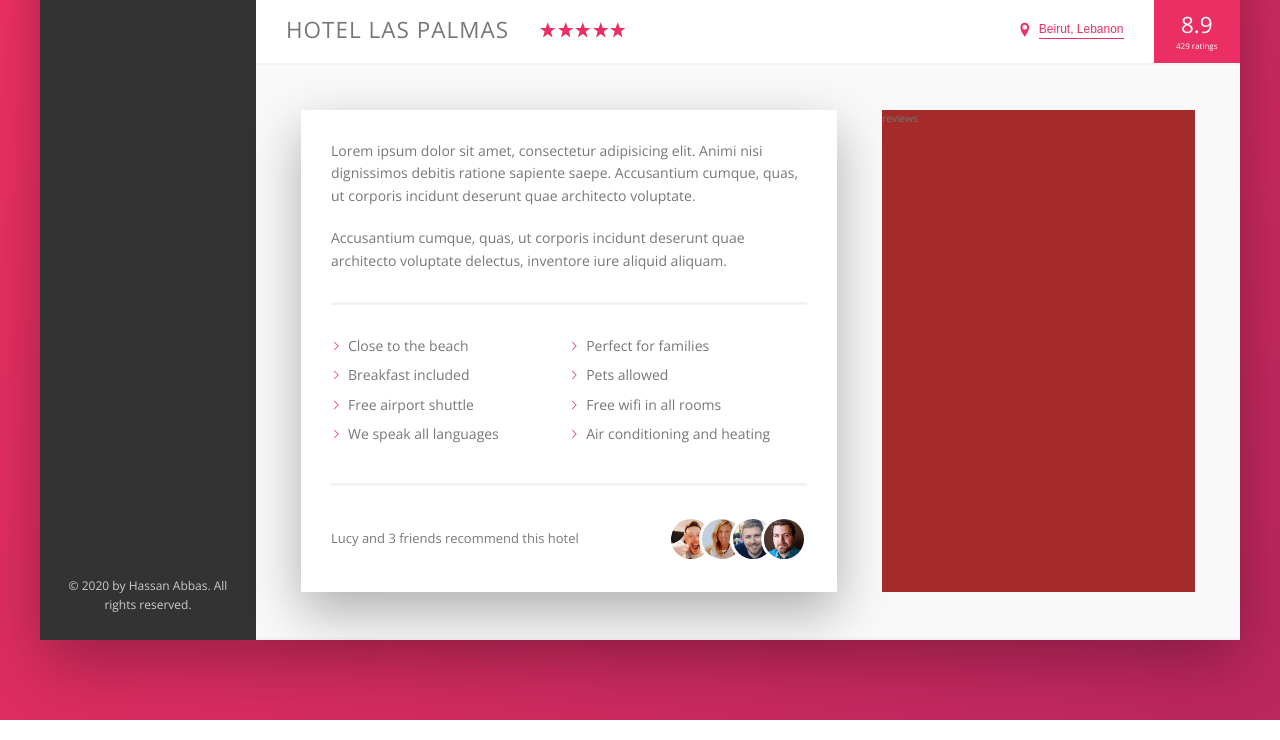
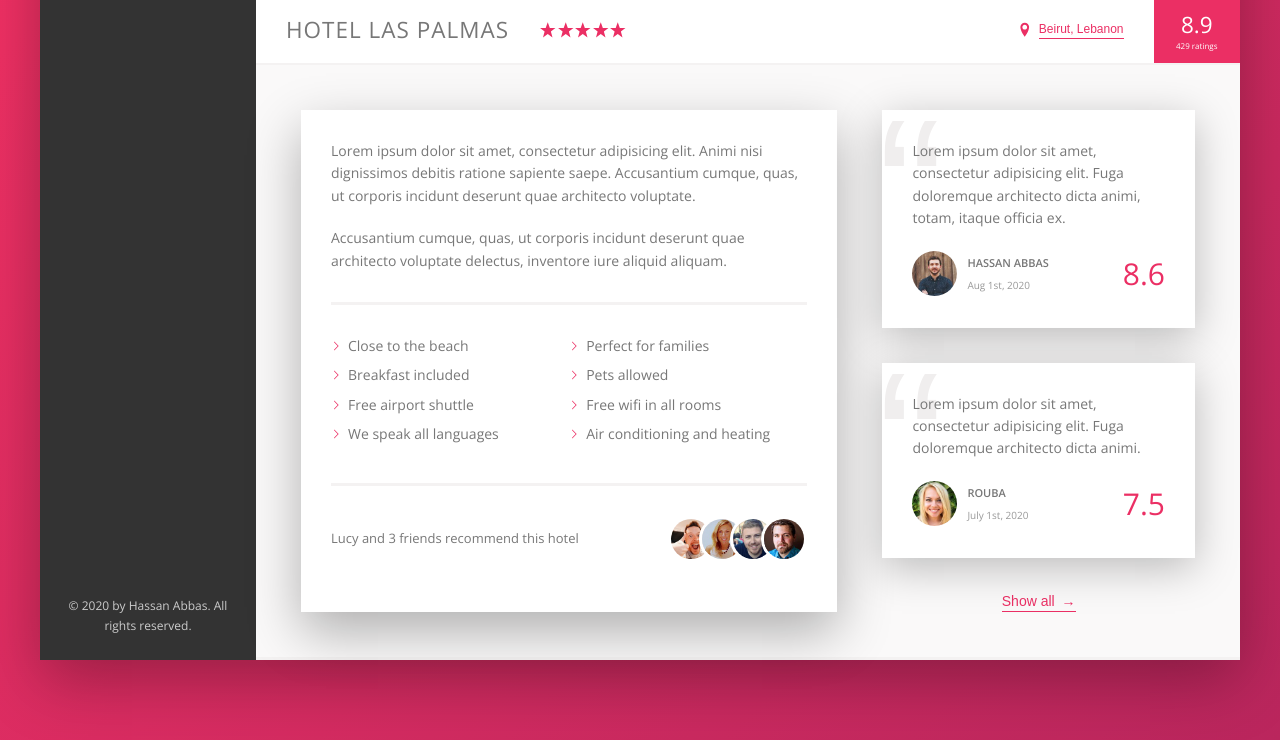
Before and after one commit to HassanAbbas198/Trillo, a website: page index.html in a window 1280 px wide. Shown: the part 538-1278 px from the top of the page. Drawn offline with nearby package versions, Linux system fonts and the light colour scheme.

Commit message:
added user reviews

```diff
--- a/index.html
+++ b/index.html
@@ -204,7 +204,53 @@
 								</div>
 							</div>
 						</div>
-						<div class="user-reviews">reviews</div>
+						<div class="user-reviews">
+							<figure class="review">
+								<blockquote class="review__text">
+									Lorem ipsum dolor sit amet, consectetur adipisicing elit. Fuga
+									doloremque architecto dicta animi, totam, itaque officia ex.
+								</blockquote>
+								<figcaption class="review__user">
+									<img src="img/user-4.jpg" alt="user" class="review__photo" />
+									<div class="review__user-box">
+										<p class="review__user-name">
+											Hassan Abbas
+										</p>
+										<p class="review__user-date">
+											Aug 1st, 2020
+										</p>
+									</div>
+
+									<div class="review__rating">
+										8.6
+									</div>
+								</figcaption>
+							</figure>
+
+							<figure class="review">
+								<blockquote class="review__text">
+									Lorem ipsum dolor sit amet, consectetur adipisicing elit. Fuga
+									doloremque architecto dicta animi.
+								</blockquote>
+								<figcaption class="review__user">
+									<img src="img/user-6.jpg" alt="user" class="review__photo" />
+									<div class="review__user-box">
+										<p class="review__user-name">
+											Rouba
+										</p>
+										<p class="review__user-date">
+											July 1st, 2020
+										</p>
+									</div>
+
+									<div class="review__rating">
+										7.5
+									</div>
+								</figcaption>
+							</figure>
+
+							<button class="btn-inline">Show all <span>&rarr;</span></button>
+						</div>
 					</div>
 				</main>
 			</div>
--- a/sass/_components.scss
+++ b/sass/_components.scss
@@ -293,8 +293,17 @@
 
 	transition: all 0.2s;
 
+	& span {
+		margin-left: 3px;
+	}
+
 	&:hover {
 		color: var(--color-grey-dark-1);
+
+		span {
+			margin-left: 8px;
+			transition: margin-left 0.2s;
+		}
 	}
 
 	&:focus {
@@ -389,3 +398,71 @@
 		}
 	}
 }
+
+//////////////////////////////////////////////
+// REVIEW
+.review {
+	background-color: #fff;
+	box-shadow: 0 1rem 4rem rgba(0, 0, 0, 0.25);
+	padding: 3rem;
+	margin-bottom: 3.5rem;
+
+	position: relative;
+	overflow: hidden;
+
+	&__text {
+		margin-bottom: 2rem;
+		z-index: 10;
+		position: relative;
+	}
+
+	&__user {
+		display: flex;
+		align-items: center;
+	}
+
+	&__photo {
+		height: 4.5rem;
+		width: 4.5rem;
+		border-radius: 50%;
+
+		margin-right: 1rem;
+	}
+
+	&__user-box {
+		// trick: pushing the element to the end of the container
+		margin-right: auto;
+	}
+
+	&__user-name {
+		font-size: 1.1rem;
+		font-weight: 700;
+		text-transform: uppercase;
+		margin-bottom: 0.5rem;
+	}
+
+	&__user-date {
+		font-size: 1rem;
+		color: var(--color-grey-dark-3);
+	}
+
+	&__rating {
+		color: var(--color-primary);
+		font-size: 3rem;
+		font-weight: 300;
+	}
+
+	&::before {
+		content: '\201C';
+		position: absolute;
+		top: -2rem;
+		left: -0.5rem;
+
+		font-size: 20rem;
+		font-family: sans-serif;
+		color: var(--color-grey-light-3);
+		line-height: 1;
+
+		z-index: 1;
+	}
+}
--- a/sass/_layout.scss
+++ b/sass/_layout.scss
@@ -45,6 +45,9 @@
 }
 
 .detail {
+	// all children will inherit this font size, instead of declaring it everywhere
+	font-size: 1.4rem;
+
 	padding: 4.5rem;
 	background-color: var(--color-grey-light-1);
 	border-bottom: 3px solid var(--color-grey-light-2);
@@ -56,13 +59,15 @@
 	background-color: #fff;
 	box-shadow: 0 2rem 5rem rgba(0, 0, 0, 0.3);
 	padding: 3rem;
-	font-size: 1.4rem;
 
 	flex: 0 0 60%;
 	margin-right: 4.5rem;
 }
 
 .user-reviews {
-	background-color: brown;
 	flex: 1;
+
+	display: flex;
+	flex-direction: column;
+	align-items: center; // so it doesnt take the full width (by default: stretch)
 }
```
Also changed, not shown: css/style.css.
